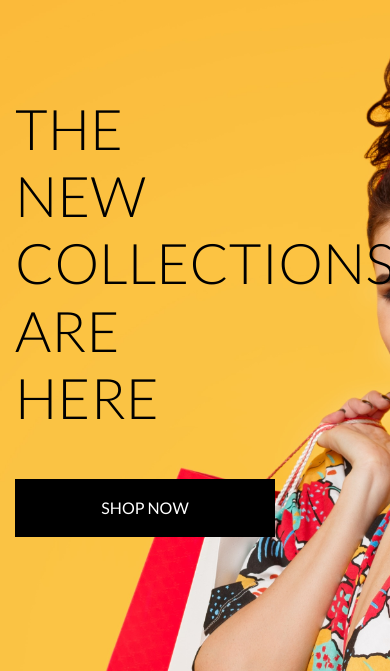
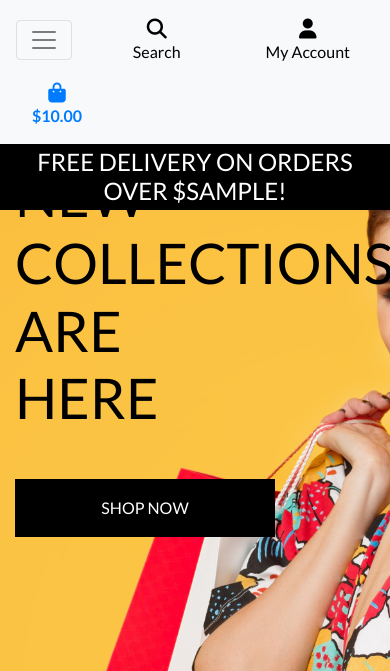
Before and after one commit to daniellima338/boutique_ado_v1, a Django app: template home/templates/home/index.html in a window 390 px wide. Shown: the top 671 px of the page. Run offline with Django 3.2, Linux system fonts and the light colour scheme; the template is opened without the code that fills it: most values are stand-ins (such as "Sample title", 1, 10 or a date in 2020); some libraries are stand-ins or nearby versions.

Commit message:
added mobile header and main navbar

```diff
--- a/home/templates/home/index.html
+++ b/home/templates/home/index.html
@@ -15,7 +15,7 @@
         <div class="row h-100">
             <div class="col-7 col-md-6 my-auto">
                 <h1 class="display-4 logo-font text-black">
-                    The new collections are here
+                    <strong> The new collections are here</strong>
                 </h1>
                 <div class="my-5">
                     <h4>
--- a/static/css/base.css
+++ b/static/css/base.css
@@ -49,11 +49,15 @@ body {
 }
 
 .text-black {
-    color: #000; !important
+    color: #000; !important;
 }
 
 .border-black {
     border: 1px solid black !important;
+}
+
+.bg-black {
+    background: #000 !important;
 }
 
 /* Media Queries */
--- a/templates/base.html
+++ b/templates/base.html
@@ -42,6 +42,7 @@
 
     <title>Boutique Ado {% block extra_title %}{% endblock %}</title>
   </head>
+
   <body>
     <header class="container-fluid fixed-top">
         <div id="topnav" class="row bg-white pt-lg-2 d-none d-lg-flex">
@@ -103,6 +104,21 @@
                 </ul>
             </div>
         </div>
+        <div class="row bg-white">
+            <nav class="navbar navbar-expand-lg navbar-light bg-light w-100">
+                <button class="navbar-toggler" type="button" data-toggle="collapse" data-target="#main-nav"
+                    aria-controls="main-nav" aria-expanded="false" aria-label="Toggle navigation">
+                    <span class="navbar-toggler-icon"></span>
+                </button>
+                {% include 'includes/mobile-top-header.html' %}
+                {% include 'includes/main-nav.html' %}
+            </nav>
+        </div>
+        <div id="delivery-banner" class="row text-center">
+            <div class="col text-white bg-black">
+                <h4 class="logo-font my-1">Free delivery on orders over ${{ free_shipping_threshold }}!</h4>
+            </div>
+        </div>
     </header>
 
     {% if messages %}
--- /dev/null
+++ b/templates/includes/main-nav.html
@@ -0,0 +1,52 @@
+<div class="collapse navbar-collapse" id="main-nav">
+    <ul class="navbar-nav w-auto mx-auto">
+        <!-- menu for sorting -->
+        <li class="nav-item dropdown">
+            <a href="#" class="logo-font font-weight-bold nav-link text-black mr-5" id="all-products-link" data-toggle="dropdown" aria-haspopup="true" aria-expanded="false">
+                All Products
+            </a>
+            <div class="dropdown-menu border-0" aria-labelledby="all-products-link">
+                <a href="" class="dropdown-item">By Price</a>
+                <a href="" class="dropdown-item">By Rating</a>
+                <a href="" class="dropdown-item">By Category</a>
+                <a href="" class="dropdown-item">By Products</a>
+            </div>
+        </li>
+
+        <!-- Menu for clothing -->
+        <li class="nav-item dropdown">
+            <a href="#" class="logo-font font-weight-bold nav-link text-black mr-5" id="clothing-link" data-toggle="dropdown" aria-haspopup="true" aria-expanded="false">
+                Clothing
+            </a>
+            <div class="dropdown-menu border-0" aria-labelledby="clothing-link">
+                <a href="" class="dropdown-item">Activewear &amp; Essentials</a>
+                <a href="" class="dropdown-item">Jeans</a>
+                <a href="" class="dropdown-item">Shirts</a>
+                <a href="" class="dropdown-item">All Clothing</a>
+            </div>
+        </li>
+        <!-- Home Wear -->
+        <li class="nav-item dropdown">
+            <a href="#" class="logo-font font-weight-bold nav-link text-black mr-5" id="homeware-link" data-toggle="dropdown" aria-haspopup="true" aria-expanded="false">
+                Homeware
+            </a>
+            <div class="dropdown-menu border-0" aria-labelledby="homeware-link">
+                <a href="" class="dropdown-item">Bed &amp; Bath</a>
+                <a href="" class="dropdown-item">Kitchen &amp; Dining</a>
+                <a href="" class="dropdown-item">All Homeware</a>
+            </div>
+        </li>
+        <!-- Special Offers -->
+        <li class="nav-item dropdown">
+            <a href="#" class="logo-font font-weight-bold nav-link text-black mr-5" id="specials-link" data-toggle="dropdown" aria-haspopup="true" aria-expanded="false">
+                Special Offers
+            </a>
+            <div class="dropdown-menu border-0" aria-labelledby="specials-link">
+                <a href="" class="dropdown-item">New Arrivals</a>
+                <a href="" class="dropdown-item">Deals</a>
+                <a href="" class="dropdown-item">Clearance</a>
+                <a href="" class="dropdown-item">All Specials</a>
+            </div>
+        </li>
+    </ul>
+</div>
--- /dev/null
+++ b/templates/includes/mobile-top-header.html
@@ -0,0 +1,56 @@
+<li class="list-inline-item">
+    <a class="text-black nav-link d-block d-lg-none" href="#" id="mobile-search" data-toggle="dropdown" aria-haspopup="true" aria-expanded="false">
+        <div class="text-center">
+            <div><i class="fas fa-search fa-lg"></i></div>
+            <p class="my-0">Search</p>
+        </div>
+    </a>
+    <div class="dropdown-menu border-0 w-100 p-3 rounded-0 my-0" aria-labelledby="mobile-search">
+        <form class="form" method="GET" action="">
+            <div class="input-group w-100">
+                <input class="form-control border border-black rounded-0" type="text" name="q" placeholder="Search our site">
+                <div class="input-group-append">
+                    <button class="form-control btn btn-black border border-black rounded-0" type="submit">
+                        <span class="icon">
+                            <i class="fas fa-search"></i>
+                        </span>
+                    </button>
+                </div>
+            </div>
+        </form>
+    </div>
+</li>
+<li class="list-inline-item dropdown">
+    <a class="text-black nav-link d-block d-lg-none" href="#" id="user-options" data-toggle="dropdown" aria-haspopup="true" aria-expanded="false">
+        <div class="text-center">
+            <div><i class="fas fa-user fa-lg"></i></div>
+            <p class="my-0">My Account</p>
+        </div>
+    </a>
+    <div class="dropdown-menu border-0" aria-labelledby="user-options">
+        {% if request.user.is_authenticated %}
+            {% if request.user.is_superuser %}
+                <a href="" class="dropdown-item">Product Management</a>
+            {% endif %}
+            <a href="" class="dropdown-item">My Profile</a>
+            <a href="{% url 'account_logout' %}" class="dropdown-item">Logout</a>
+        {% else %}
+            <a href="{% url 'account_signup' %}" class="dropdown-item">Register</a>
+            <a href="{% url 'account_login' %}" class="dropdown-item">Login</a>
+        {% endif %}
+    </div>
+</li>
+<li class="list-inline-item">
+    <a class="{% if grand_total %}text-primary font-weight-bold{% else %}text-black{% endif %} nav-link d-block d-lg-none" href="">
+        <div class="text-center">
+            <div><i class="fas fa-shopping-bag fa-lg"></i></div>
+            <p class="my-0">
+                {% if grand_total %}
+                    ${{ grand_total|floatformat:2 }}
+                {% else %}
+                    $0.00
+                {% endif %}
+            </p>
+        </div>
+    </a>
+</li>
```
